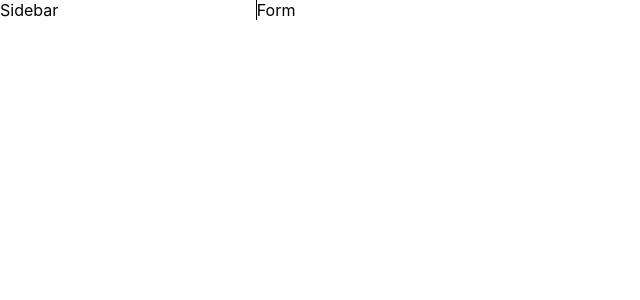
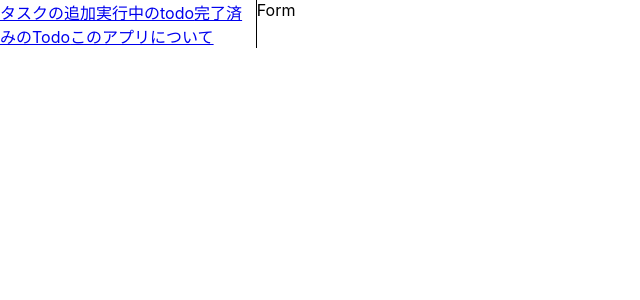
Before and after one commit to wajofjwiaawjfoajofj/todofrontend, a React (Create React App) app: page / in a window 1280 px wide. Shown: the top 300 px of the page, without its empty margins (0-640 px from the left). Built offline with nearby package versions, Linux system fonts and the light colour scheme.

Commit message:
サイドバー(nav)のルーティング

```diff
--- a/src/App.css
+++ b/src/App.css
@@ -5,12 +5,12 @@
 
 .leftside{
   width: 20%;
+  border-right:  1px solid black;
 }
 
 
 .rightside{
   width: 80%;
-  border-left:  1px solid black;
 }
 
 
--- a/src/App.js
+++ b/src/App.js
@@ -3,7 +3,7 @@ import About from './Components/About';
 import Complete from './Components/Complete';
 import Form from './Components/Form';
 import List from './Components/List';
-import Sidebar from './Sidebar';
+import SideList from './Components/SideList';
 import { BrowserRouter as Router, Route, Routes } from 'react-router-dom';
 
 
@@ -15,13 +15,13 @@ function App() {
     <Router>
     <div className="wrapper">
     <div className='leftside'>
-    <Sidebar/>
+    <SideList/>
     </div>
     <div className='rightside'>
     <Routes>
     <Route path='/' element={<Form/>} />
     <Route path='/list' element={<List/>} />
-    <Route path='/comolete' element={<Complete/>} />
+    <Route path='/complete' element={<Complete/>} />
     <Route path='/about' element={<About/>} />
     </Routes>
     </div>
--- /dev/null
+++ b/src/Components/SideList.js
@@ -0,0 +1,15 @@
+import React from 'react'
+import { Link } from 'react-router-dom'
+
+const SideList = () => {
+  return (
+    <>
+     <Link to="/">タスクの追加</Link>
+     <Link to="/list">実行中のtodo</Link>
+     <Link to="/complete">完了済みのTodo</Link>
+     <Link to="/about">このアプリについて</Link>
+    </>
+  )
+}
+
+export default SideList
--- a/src/Sidebar.js
+++ /dev/null
@@ -1,9 +0,0 @@
-import React from 'react'
-
-const Sidebar = () => {
-  return (
-    <div>Sidebar</div>
-  )
-}
-
-export default Sidebar
```
